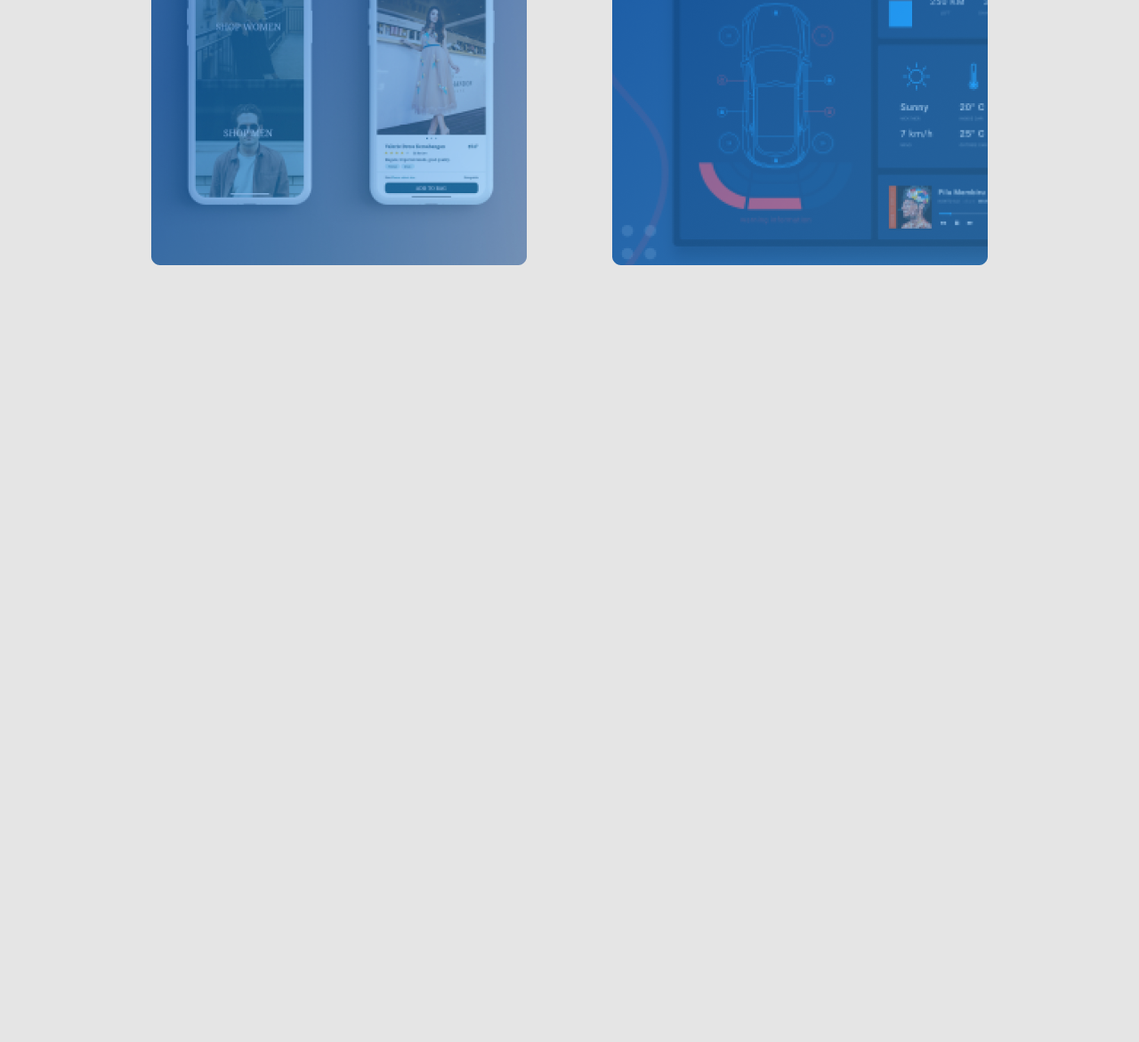
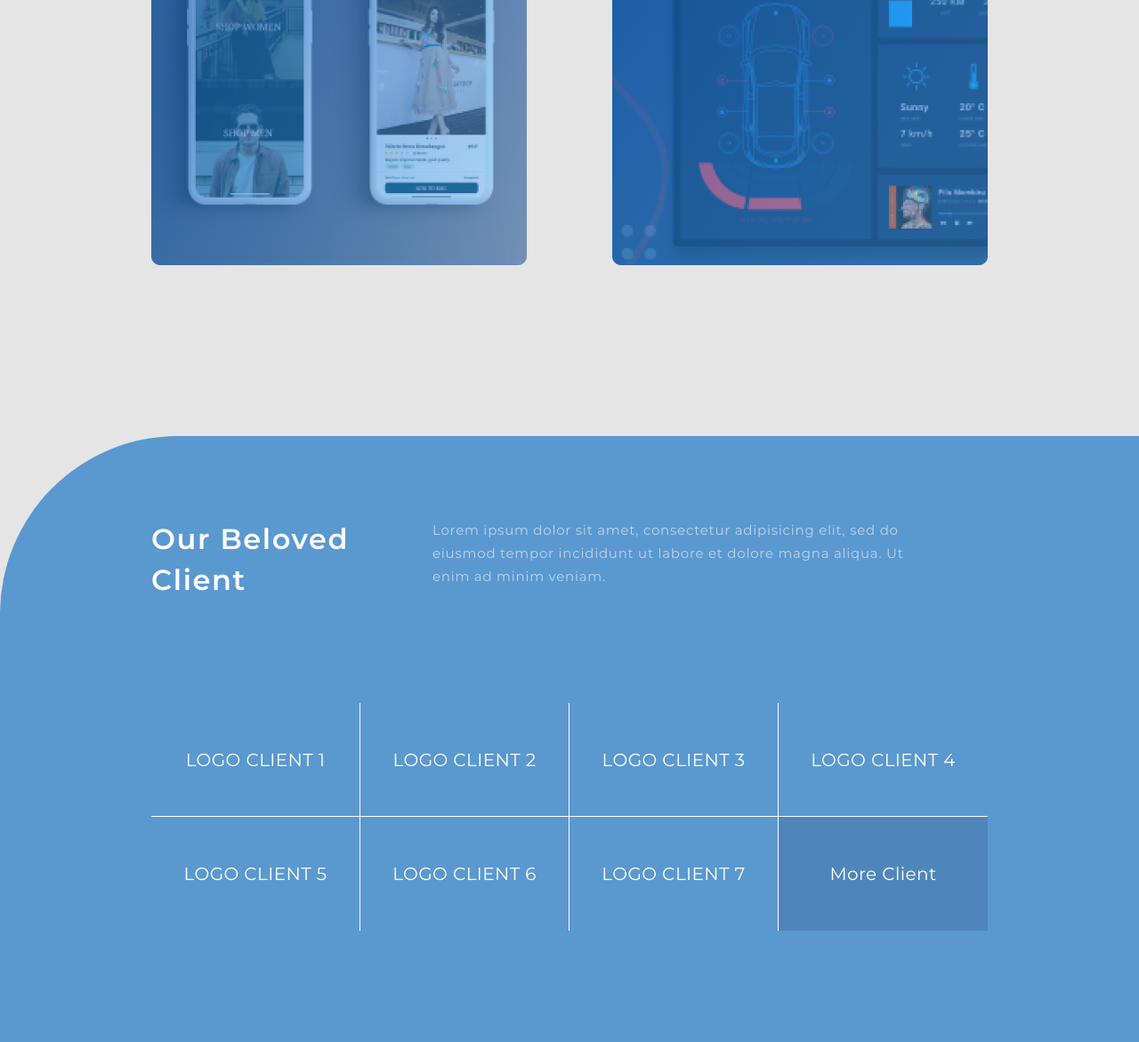
Before and after one commit to MarcinRapacz/smart-home-landing-page, a Gatsby site: page / in a window 1280 px wide. Shown: the part 3125-4296 px from the top of the page at 89% size. Before the commit the page ends 3423 px from the top, so only its background shows below. Built offline with nearby package versions, Linux system fonts and the light colour scheme; Gatsby itself is replaced by a stand-in of ours.

Commit message:
ourClients section added

```diff
--- /dev/null
+++ b/src/components/ourClients.js
@@ -0,0 +1,30 @@
+import React from "react"
+import "../scss/ourClients.scss"
+
+export default function OurClients() {
+  return (
+    <section className={`ourClients`}>
+      <div className="ourClients__headerContainer">
+        <h4 className="ourClients__header">Our Beloved Client</h4>
+        <p className="ourClients__description">
+          Lorem ipsum dolor sit amet, consectetur adipisicing elit, sed do
+          eiusmod tempor incididunt ut labore et dolore magna aliqua. Ut enim ad
+          minim veniam.
+        </p>
+      </div>
+
+      <div className="ourClients__table">
+        <div className="ourClients__tableItem">Logo Client 1</div>
+        <div className="ourClients__tableItem">Logo Client 2</div>
+        <div className="ourClients__tableItem">Logo Client 3</div>
+        <div className="ourClients__tableItem">Logo Client 4</div>
+        <div className="ourClients__tableItem">Logo Client 5</div>
+        <div className="ourClients__tableItem">Logo Client 6</div>
+        <div className="ourClients__tableItem">Logo Client 7</div>
+        <div className="ourClients__tableItem ourClients__tableItem--more">
+          More Client
+        </div>
+      </div>
+    </section>
+  )
+}
--- a/src/pages/index.js
+++ b/src/pages/index.js
@@ -7,6 +7,7 @@ import SEO from "../components/seo"
 import Banner from "../components/banner"
 import WhatWeDo from "../components/whatWeDo"
 import FinishedProjects from "../components/finishedProjects"
+import OurClients from "../components/ourClients"
 
 const IndexPage = () => (
   <Layout>
@@ -14,6 +15,7 @@ const IndexPage = () => (
     <Banner />
     <WhatWeDo />
     <FinishedProjects />
+    <OurClients />
     {/* <h1>Hi people</h1>
     <p>Welcome to your new Gatsby site.</p>
     <p>Now go build something great.</p>
--- /dev/null
+++ b/src/scss/ourClients.scss
@@ -0,0 +1,123 @@
+@import "variables.scss";
+
+.ourClients {
+  max-width: $maxWidth;
+  margin: 192px auto 0;
+  padding: 93px 0 125px;
+  background: $blue_4;
+
+  @media (min-width: $smallDesktop) {
+    border-radius: 200px 0px 0px 0px;
+  }
+
+  * {
+    margin: 0;
+    padding: 0;
+  }
+
+  &__headerContainer {
+    max-width: 940px;
+    margin: 0 auto;
+    display: flex;
+    flex-direction: column;
+
+    @media (min-width: $tablet) {
+      flex-direction: row;
+    }
+  }
+
+  &__header {
+    margin: 0 93px 0 0;
+    padding: 0 15px;
+    font-family: $ffMontserrat;
+    font-size: 32px;
+    line-height: 46px;
+    letter-spacing: 0.05em;
+    color: $white;
+
+    @media (min-width: $tablet) {
+      padding: 0;
+      flex-basis: 223px;
+    }
+  }
+
+  &__description {
+    padding: 0 15px;
+    font-family: $ffMontserrat;
+    font-size: 15px;
+    line-height: 26px;
+    letter-spacing: 0.05em;
+    color: $white;
+    opacity: 0.6;
+
+    @media (min-width: $tablet) {
+      padding: 0;
+      flex-basis: 540px;
+    }
+  }
+
+  &__table {
+    display: grid;
+    grid-template-columns: repeat(1, 235px);
+    grid-template-rows: repeat(8, 128px);
+    justify-content: center;
+    margin: 15px 0 0 0;
+
+    @media (min-width: $tablet) {
+      margin: 115px 0 0 0;
+      grid-template-columns: repeat(2, 235px);
+      grid-template-rows: repeat(4, 128px);
+    }
+
+    @media (min-width: $smallDesktop) {
+      grid-template-columns: repeat(4, 235px);
+      grid-template-rows: repeat(2, 128px);
+    }
+  }
+
+  &__tableItem {
+    display: flex;
+    justify-content: center;
+    align-items: center;
+
+    text-transform: uppercase;
+    font-family: $ffMontserrat;
+    font-size: 20px;
+    line-height: 46px;
+    letter-spacing: 0.02em;
+    color: $white;
+
+    border-bottom: 1px solid $white;
+
+    @media (min-width: $tablet) {
+      border-right: 1px solid $white;
+
+      &:nth-child(n + 7) {
+        border-bottom: unset;
+      }
+
+      &:nth-child(even) {
+        border-right: unset;
+      }
+    }
+
+    @media (min-width: $smallDesktop) {
+      &:nth-child(even) {
+        border-right: 1px solid $white;
+      }
+
+      &:nth-child(n + 5) {
+        border-bottom: unset;
+      }
+
+      &:nth-child(4n + 0) {
+        border-right: unset;
+      }
+    }
+
+    &--more {
+      background: rgba($color: $blue_1, $alpha: 0.2);
+      text-transform: capitalize;
+    }
+  }
+}
--- a/src/scss/whatWeDo.scss
+++ b/src/scss/whatWeDo.scss
@@ -58,10 +58,11 @@
     box-shadow: 5px 20px 50px rgba(16, 112, 177, 0.2);
     border-radius: 10px;
     max-width: 320px;
-    margin: 0 auto;
+    margin: 5px auto 0;
     padding: 235px 48px 48px;
 
     @media (min-width: $desktop) {
+      margin: 0 auto;
       height: 525px;
       max-width: 380px;
     }
```
